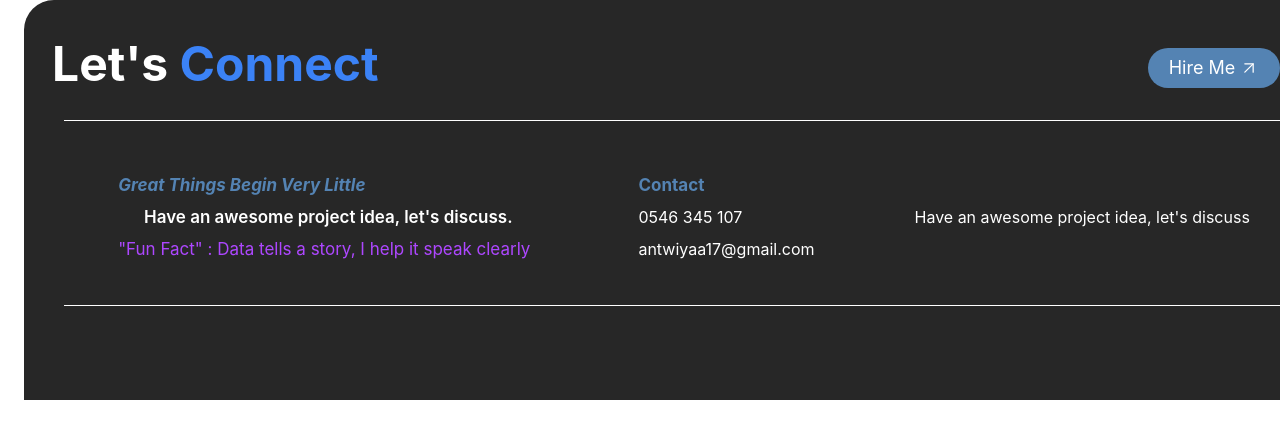
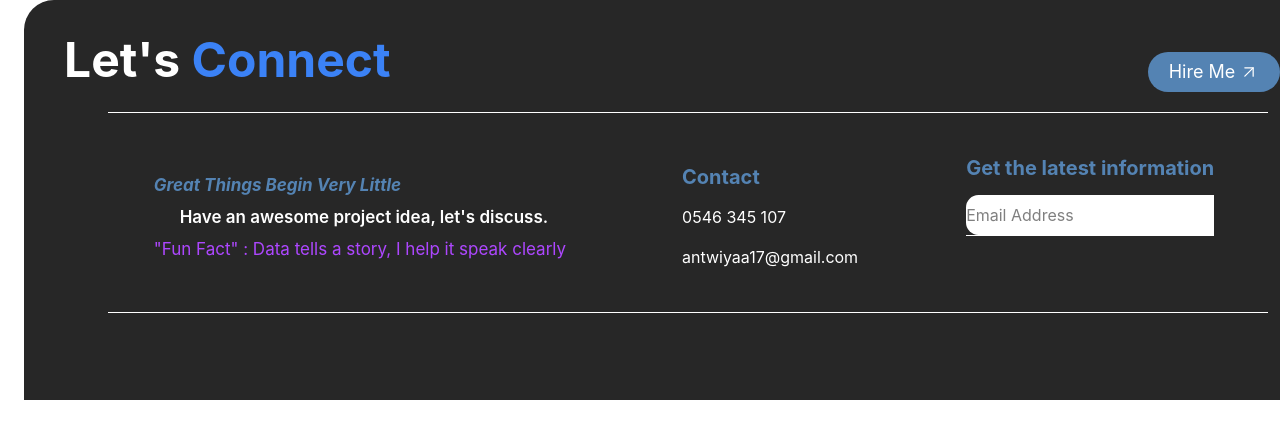
Before and after one commit to yaakydd/Portfolio, a React (Vite) app in the folder frontend/: page / in a window 1280 px wide. Shown: the top 438 px of the page. Built offline with nearby package versions, Linux system fonts and the light colour scheme.

Commit message:
Almost done with the right side

```diff
--- a/frontend/src/components/Footer.tsx
+++ b/frontend/src/components/Footer.tsx
@@ -2,31 +2,29 @@ import { ArrowUpRight } from "lucide-react"
 const Footer = () => {
     return(
         <footer className="bg-[#272727] rounded-tl-[30px] rounded-tr-[30px] w-330 ml-6 h-100 text-white py-2 text-center">
-            <div className="flex justify-between py-3">
-                <h1 className="text-5xl font-bold text-left ml-7 py-5 ">Let's <span className="text-[#3B82F6]">Connect</span></h1>
+            <div className="flex justify-between py-4">
+                <h1 className="text-5xl font-bold text-left ml-10 py-3 ">Let's <span className="text-[#3B82F6]">Connect</span></h1>
                 <button className="bg-[#5483B3] mr-16 w-33 h-10 mt-7 flex justify-center items-center text-lg rounded-3xl cursor-pointer">Hire Me<ArrowUpRight size={20} strokeWidth={1.5} className="ml-1" /></button>
             </div>
-            <hr className="border-white w-310 ml-10" />
-            <div className="mt-2 py-10 flex items-center justify-center gap-25">
-                <div className="leading-8">
+            <hr className="border-white w-290 ml-21" />
+            <div className="mt-2 py-8 flex items-center justify-center gap-27">
+                <div className="leading-8 inline-block">
                     <h1 className="text-left font-bold text-[#5483B3]"><i className="text-[17px]">Great Things Begin Very Little</i></h1>
                     <p className="font-semibold text-[17px]">Have an awesome project idea, let's discuss. <br />
                     <span className="text-purple-500 mr-2 font-normal text-[17px]">"Fun Fact" : Data tells a story, I help it speak clearly</span>
-
                     </p>
-
                 </div>
-                <div className="text-left leading-8">
-                    <h1 className="text-[17px] text-[#5483B3] font-bold">Contact</h1>
+                <div className="text-left leading-10">
+                    <h1 className="text-[20px] text-[#5483B3] font-bold">Contact</h1>
                     <p>0546 345 107</p>
                     <a href="mailto:antwiyaa17@gmail.com">antwiyaa17@gmail.com</a>
                 </div>
-                <div>
-                    <h1></h1>
-                    <p>Have an awesome project idea, let's discuss</p>
+                <div className="block text-left mb-11 ">
+                    <h1 className="text-[#5483B3] text-[20px] font-bold  ">Get the latest information</h1>
+                    <input type="email" placeholder="Email Address"  className="mt-3 rounded-tl-[12.44px] text-black  bg-white border-white rounded-bl-[12.44px] h-10" /> <hr />
                 </div>
             </div>
-            <hr className="border-white w-310 ml-10"  />
+            <hr className="border-white w-290 ml-21 "  />
         </footer>
     )
 }
```
